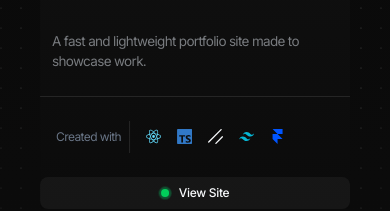
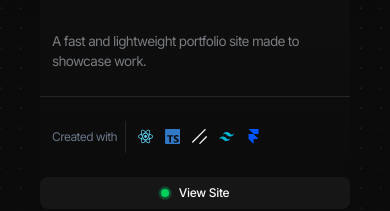
Before and after one commit to hassohamid/Portfolio-V1, a React (Vite) app: page / in a window 390 px wide. Shown: the part 2090-2301 px from the top of the page. Built offline with nearby package versions, Linux system fonts and the light colour scheme.

Commit message:
SmallerDevices

```diff
--- a/src/layout/Projects.tsx
+++ b/src/layout/Projects.tsx
@@ -109,14 +109,15 @@ export default function Projects() {
                           {project.description}
                         </p>
                         <Separator className="sm:hidden" />
-                        <div className="sm:hidden flex items-center gap-4 px-2">
-                          <p className="text-xs border-r-1 p-2 tracking-tighter text-muted-foreground/70">
+                        <div className="sm:hidden flex items-center px-3 ">
+                          <p className="text-xs pr-2 py-2 border-r-1 tracking-tighter text-muted-foreground/70 whitespace-nowrap">
                             Created with
                           </p>
-
-                          {project.technologies.map((tech) => {
-                            return <tech.icon color={tech.color} size={15} />;
-                          })}
+                          <div className=" flex items-center flex-wrap  gap-3 px-3">
+                            {project.technologies.map((tech) => {
+                              return <tech.icon color={tech.color} size={15} />;
+                            })}
+                          </div>
                         </div>
 
                         <Button
```
